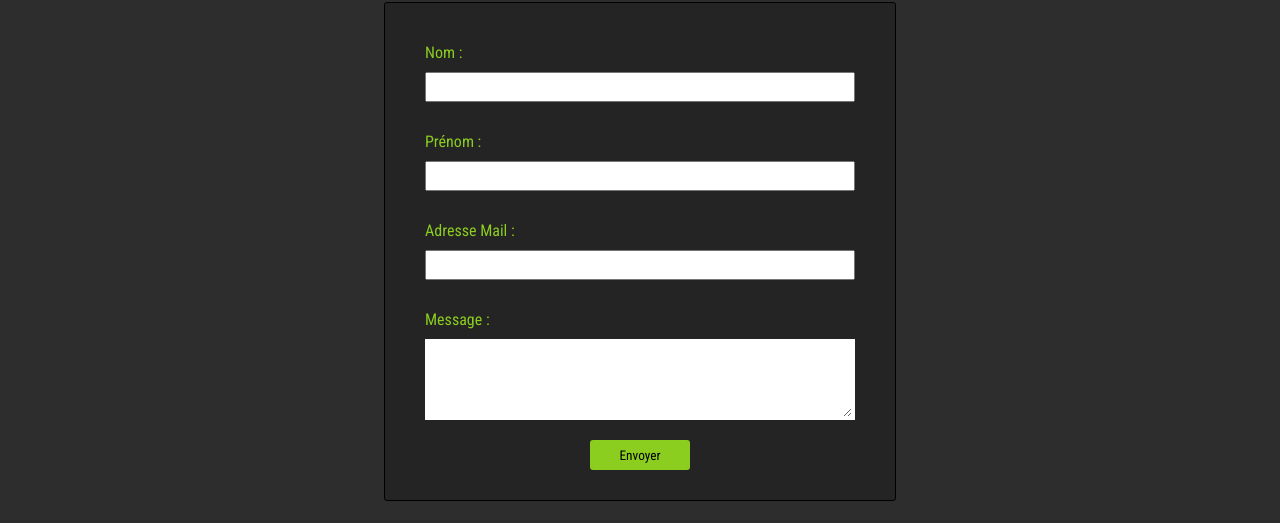
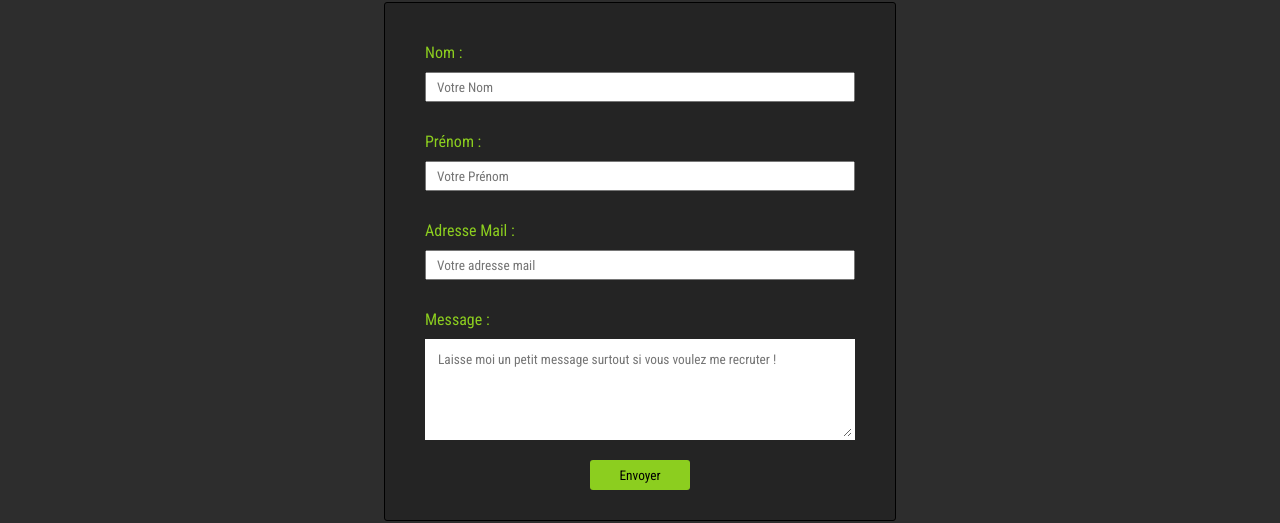
Before and after one commit to JeremyQuievreux/Portfolio-front, a React (Create React App) app: page / in a window 1280 px wide. Shown: the part 2222-2745 px from the top of the page. Built offline with nearby package versions, Linux system fonts and the light colour scheme.

Commit message:
update placeholder form contact

```diff
--- a/src/Contact/Contact.js
+++ b/src/Contact/Contact.js
@@ -26,19 +26,22 @@ function Contact() {
                     <form onSubmit={(e) => handleSubmit(e)}>
                         <div className="form-line">
                             <label htmlFor="lastname">Nom : </label>
-                            <input type="text" name="lastname" id="lastname" value={messageInfo.lastname} onChange={(e) => setMessageInfo({...messageInfo, lastname: e.target.value})}/>
+                            <input type="text" name="lastname" id="lastname"
+                            placeholder="Votre Nom"
+                            value={messageInfo.lastname}
+                            onChange={(e) => setMessageInfo({...messageInfo, lastname: e.target.value})}/>
                         </div>
                         <div className="form-line">
                             <label htmlFor="firstname">Prénom : </label>
-                            <input type="text" name="firstname" id="firstname" value={messageInfo.firstname} onChange={(e) => setMessageInfo({...messageInfo, firstname: e.target.value})}/>
+                            <input type="text" name="firstname" id="firstname" placeholder="Votre Prénom" value={messageInfo.firstname} onChange={(e) => setMessageInfo({...messageInfo, firstname: e.target.value})}/>
                         </div>
                         <div className="form-line">
                             <label htmlFor="email">Adresse Mail : </label>
-                            <input type="email" name="email" id="email" value={messageInfo.email} onChange={(e) => setMessageInfo({...messageInfo, email: e.target.value})}/>
+                            <input type="email" name="email" id="email" placeholder="Votre adresse mail" value={messageInfo.email} onChange={(e) => setMessageInfo({...messageInfo, email: e.target.value})}/>
                         </div>
                         <div className="form-line">
                             <label htmlFor="content">Message : </label>
-                            <textarea name="content" id="content"  rows="5" cols="33" value={messageInfo.content} onChange={(e) => setMessageInfo({...messageInfo, content: e.target.value})}>
+                            <textarea name="content" id="content"  rows="5" cols="33" placeholder="Laisse moi un petit message surtout si vous voulez me recruter !" value={messageInfo.content} onChange={(e) => setMessageInfo({...messageInfo, content: e.target.value})}>
                                 message de ta race
                             </textarea>
                         </div>
--- a/src/Contact/Contact.scss
+++ b/src/Contact/Contact.scss
@@ -47,6 +47,7 @@
                 input{
                     margin: 10px 0;
                     height: 30px;
+                    padding-left: 10px;
                     &:focus{
                         outline: none;
                         border: 3px solid $secondary;
@@ -55,6 +56,7 @@
                 textarea{
                     margin: 10px 0;
                     border: 3px solid transparent;
+                    padding: 10px;
                     &:focus{
                         outline: none;
                         border: 3px solid $secondary;
```
